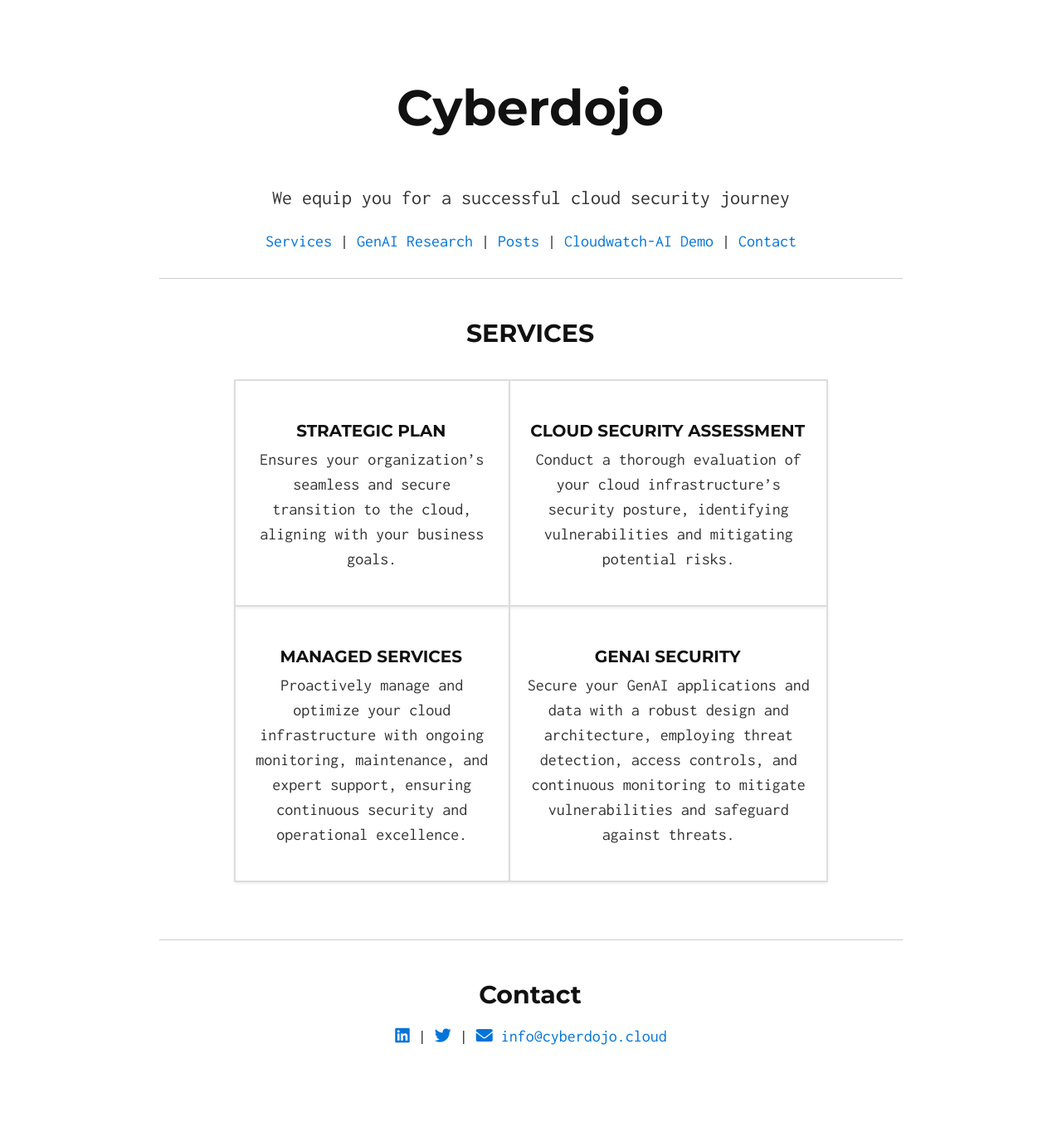
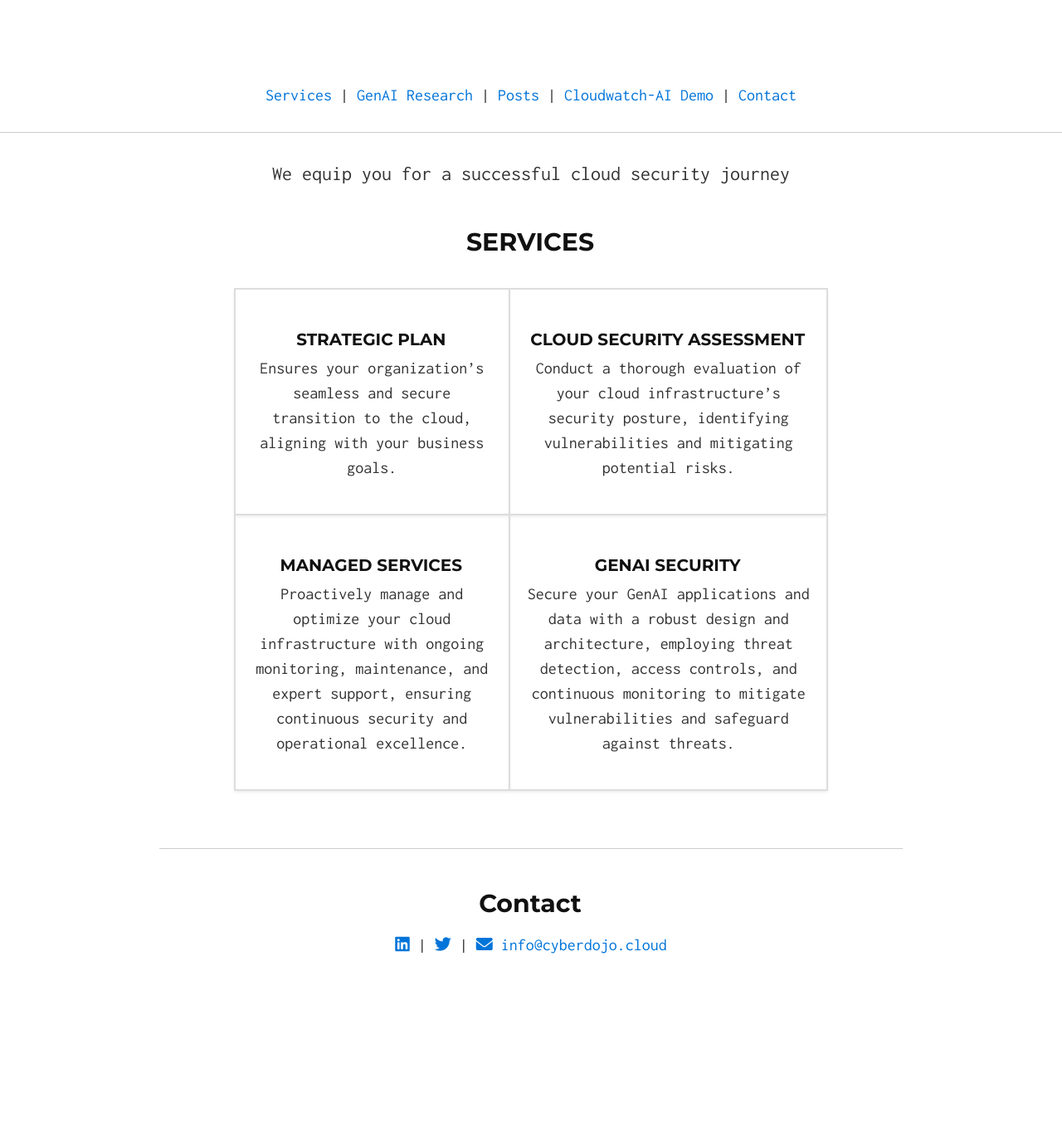
Before and after one commit to Ahmed-AG/cyberdojo-page, a Jekyll site: the page built from index.md, in a window 1280 px wide. Shown: the whole page at 83% size. Built offline with Jekyll 4.4.1, drawn with Linux system fonts in a browser that asks for light colours; after the commit the page ends 1254 px from its top, so only the background shows below that.

Commit message:
;Page v2

```diff
--- a/_layouts/default.html
+++ b/_layouts/default.html
@@ -12,10 +12,11 @@
 {% include head.html %}
 </head>
 <body>
+  {% include menu.html %}
+
   <div style="width: 70%; margin-left: auto; margin-right: auto;">
-    <h1 style="text-align: center;"><a href="/">{{ site.tag_text }}</a></h1>
+    <!-- <h1 style="text-align: center;"><a href="/">{{ site.tag_text }}</a></h1> -->
     <p style="text-align: center; font-size: 1.2em; font-weight: normal; margin-top: 0;">We equip you for a successful cloud security journey</p>
-    {% include menu.html %}
     {{ content }}
     {% include contact.html %}
   </div>
```
